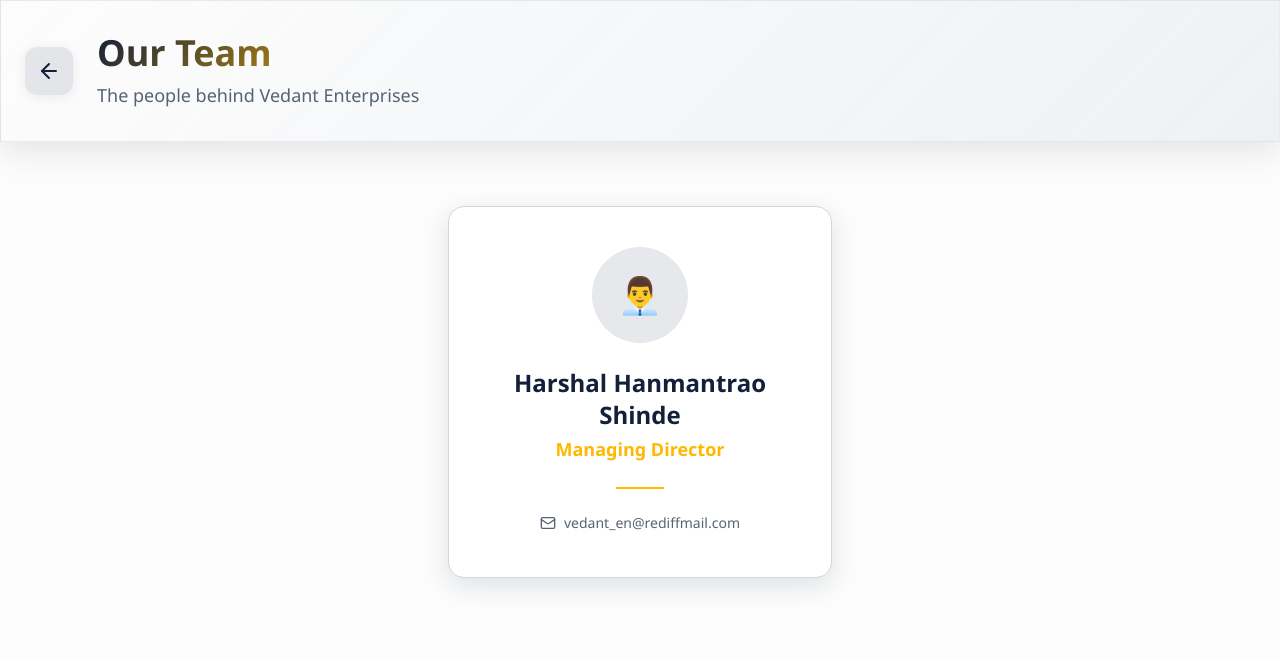
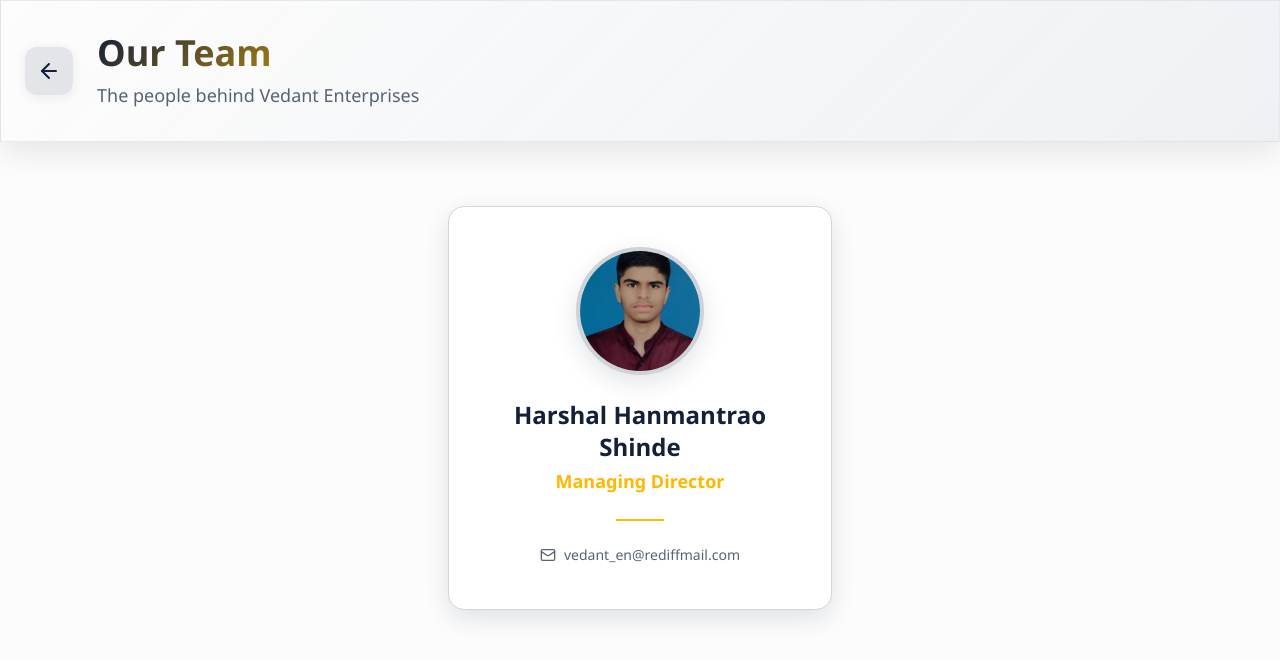
Before and after one commit to AnujPisal12/VEDANT-ENTERPRISES, a React (Vite) app: page /VEDANT-ENTERPRISES/team in a window 1280 px wide. Shown: the top 660 px of the page. Built offline with nearby package versions, Linux system fonts and the light colour scheme.

Commit message:
Add Managing Director photo

```diff
--- a/src/components/TeamSection.tsx
+++ b/src/components/TeamSection.tsx
@@ -1,5 +1,6 @@
 import React, { useEffect, useRef, useState } from 'react';
 import { Mail } from 'lucide-react';
+import harshalImg from '@/assets/harshal.jpeg.jpeg';
 
 const TeamSection: React.FC = () => {
   const sectionRef = useRef<HTMLDivElement>(null);
@@ -31,8 +32,8 @@
 
         <div className={`scroll-fade-in ${isVisible ? 'visible' : ''} flex justify-center`}>
           <div className="bg-card rounded-2xl shadow-medium border border-border p-10 text-center max-w-sm w-full">
-            <div className="w-24 h-24 mx-auto bg-primary/10 rounded-full flex items-center justify-center mb-6">
-              <span className="text-4xl">👨‍💼</span>
+            <div className="w-24 h-24 mx-auto rounded-full overflow-hidden mb-6 border-4 border-primary/20 shadow-medium">
+              <img src={harshalImg} alt="Harshal Hanmantrao Shinde" className="w-full h-full object-cover" />
             </div>
             <h3 className="text-2xl font-bold text-primary mb-1">Harshal Hanmantrao Shinde</h3>
             <p className="text-accent font-semibold text-lg mb-6">Managing Director</p>
--- a/src/pages/Team.tsx
+++ b/src/pages/Team.tsx
@@ -1,6 +1,7 @@
 import React from 'react';
 import { ArrowLeft, Mail } from 'lucide-react';
 import { useNavigate } from 'react-router-dom';
+import harshalImg from '@/assets/harshal.jpeg.jpeg';
 
 const Team: React.FC = () => {
   const navigate = useNavigate();
@@ -30,8 +31,8 @@
       {/* Content */}
       <main className="container mx-auto px-6 py-16 flex justify-center">
         <div className="bg-card rounded-2xl shadow-medium border border-border p-10 text-center max-w-sm w-full">
-          <div className="w-24 h-24 mx-auto bg-primary/10 rounded-full flex items-center justify-center mb-6">
-            <span className="text-4xl">👨‍💼</span>
+          <div className="w-32 h-32 mx-auto rounded-full overflow-hidden mb-6 border-4 border-primary/20 shadow-medium">
+            <img src={harshalImg} alt="Harshal Hanmantrao Shinde" className="w-full h-full object-cover" />
           </div>
           <h3 className="text-2xl font-bold text-primary mb-1">Harshal Hanmantrao Shinde</h3>
           <p className="text-accent font-semibold text-lg mb-6">Managing Director</p>
```
Also changed, not shown: harshal.jpeg.jpeg (added), src/assets/harshal.jpeg.jpeg (added).
